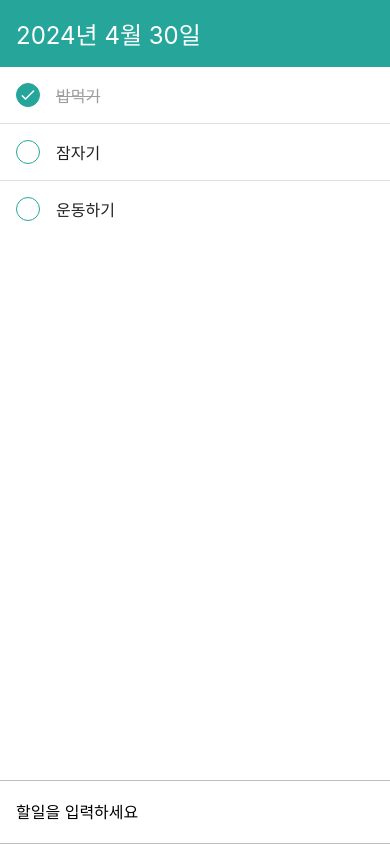
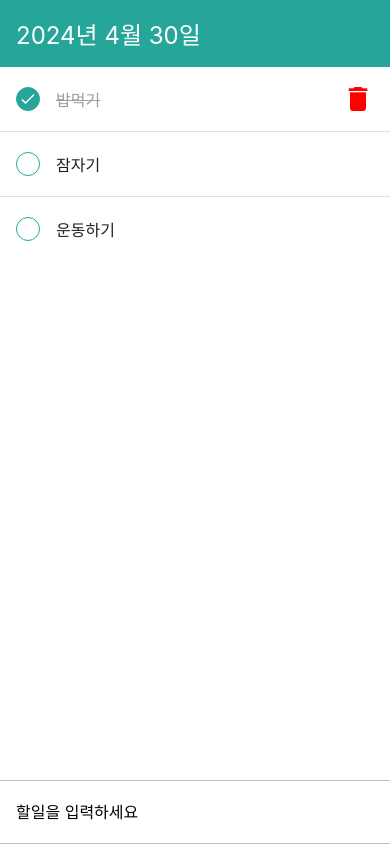
Before and after one commit to mongzii/R-N-study1, a React Native app: screen / in a window 390 px wide. Built offline with nearby package versions, Linux system fonts and the light colour scheme.

Commit message:
feat:delete기능구현

```diff
--- a/App.js
+++ b/App.js
@@ -30,6 +30,10 @@
     );
     setTodos(nextTodos);
   };
+  const onRemove = id => {
+    const nextTodos = todos.filter(todo => todo.id !== id);
+    setTodos(nextTodos);
+  };
 
   return (
     <SafeAreaProvider>
@@ -44,7 +48,7 @@
           {todos.length === 0 ? (
             <Empty />
           ) : (
-            <TodoList todos={todos} onToggle={onToggle} />
+            <TodoList todos={todos} onToggle={onToggle} onRemove={onRemove} />
           )}
           <AddTodo onInsert={onInsert} />
         </KeyboardAvoidingView>
--- a/components/TodoItem.js
+++ b/components/TodoItem.js
@@ -1,7 +1,8 @@
 import React from 'react';
 import {View, Text, StyleSheet, Image, TouchableOpacity} from 'react-native';
+import Icon from 'react-native-vector-icons/MaterialIcons';
 
-function TodoItem({id, text, done, onToggle}) {
+function TodoItem({id, text, done, onToggle, onRemove}) {
   return (
     <View style={styles.item}>
       <TouchableOpacity onPress={() => onToggle(id)}>
@@ -14,6 +15,13 @@
         </View>
       </TouchableOpacity>
       <Text style={[styles.text, done && styles.lineThrough]}>{text}</Text>
+      {done ? (
+        <TouchableOpacity onPress={() => onRemove(id)}>
+          <Icon name="delete" size={32} color="red" />
+        </TouchableOpacity>
+      ) : (
+        <View style={styles.removePlaceholder} />
+      )}
     </View>
   );
 }
@@ -47,6 +55,10 @@
     fontSize: 16,
     color: '#212121',
   },
+  removePlaceholder: {
+    width: 32,
+    height: 32,
+  },
 });
 
 export default TodoItem;
--- a/components/TodoList.js
+++ b/components/TodoList.js
@@ -2,7 +2,7 @@
 import {FlatList, View, Text, StyleSheet} from 'react-native';
 import TodoItem from './TodoItem';
 
-function TodoList({todos, onToggle}) {
+function TodoList({todos, onToggle, onRemove}) {
   return (
     <FlatList //data를 가져오는거인듯.
       ItemSeparatorComponent={() => <View style={styles.separator} />} //컴포넌트 사이에 구분선을 설정
@@ -17,6 +17,7 @@
           text={item.text}
           done={item.done}
           onToggle={onToggle}
+          onRemove={onRemove}
         />
       )}
       keyExtractor={item => item.id.toString()} //고유값을 추출. 문자열로
--- a/package.json
+++ b/package.json
@@ -12,7 +12,8 @@
   "dependencies": {
     "react": "18.1.0",
     "react-native": "0.70.15",
-    "react-native-safe-area-context": "^4.10.1"
+    "react-native-safe-area-context": "^4.10.1",
+    "react-native-vector-icons": "^10.0.3"
   },
   "devDependencies": {
     "@babel/core": "^7.12.9",
```
Also changed, not shown: 3 other files (tests, documents, lock files or other folders).
